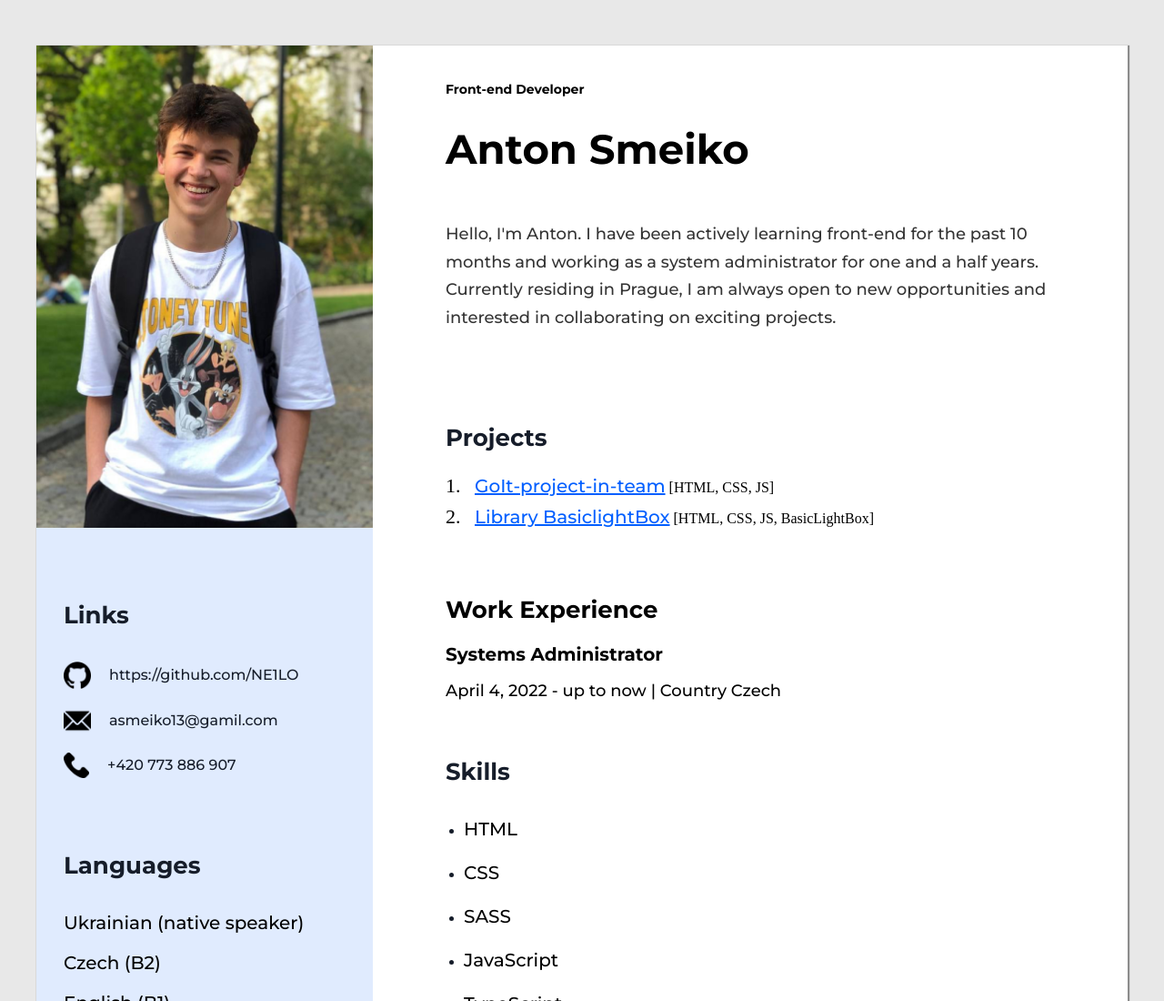
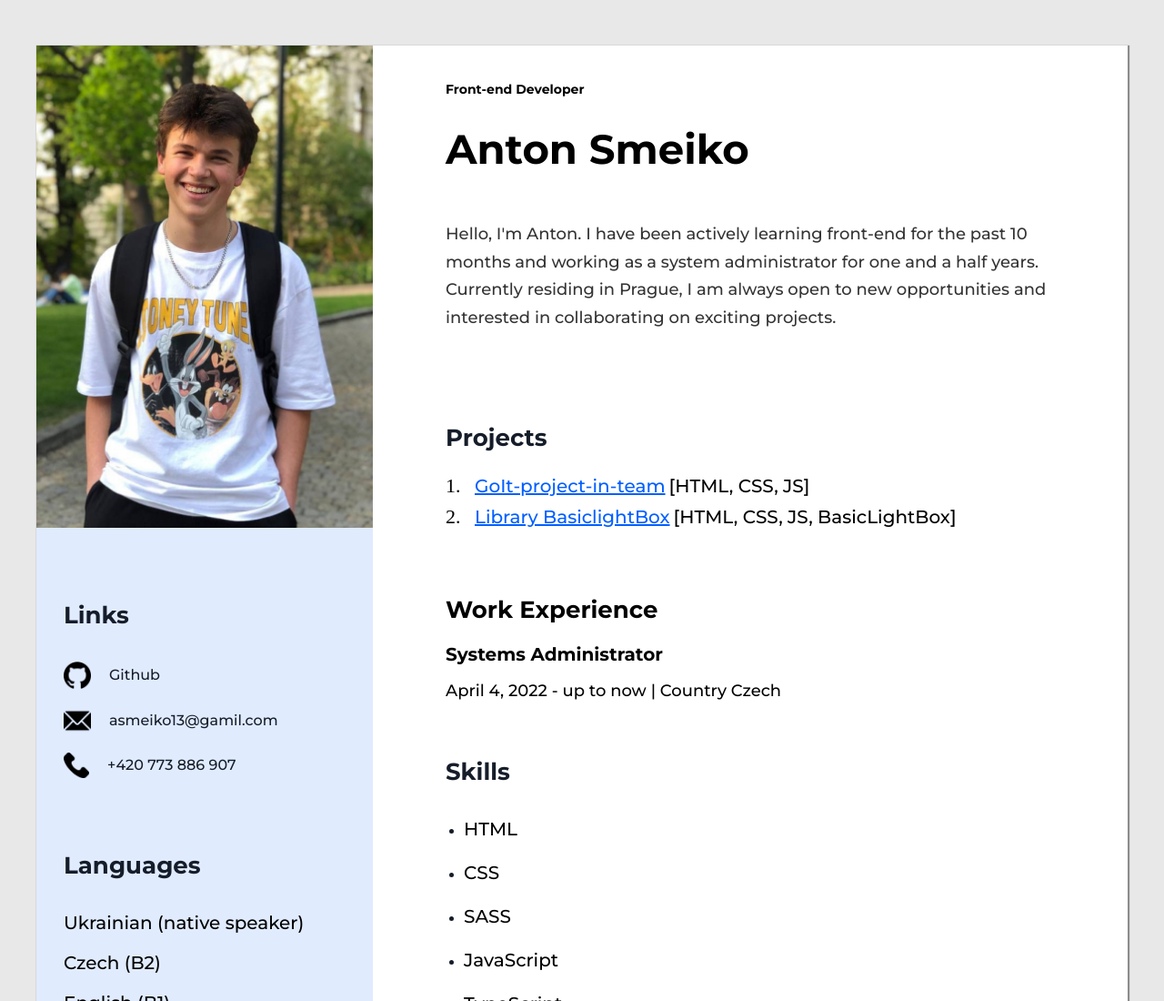
Before and after one commit to NE1LO/resume, a plain HTML site: page index.html in a window 1280 px wide. Shown: the top 1100 px of the page at 91% size. Drawn offline with Linux system fonts and the light colour scheme.

Commit message:
Update index.html

```diff
--- a/index.html
+++ b/index.html
@@ -40,7 +40,7 @@
                   target="_blank"
                   >GoIt-project-in-team</a
                 >
-                [HTML, CSS, JS]
+                <span class="pharagraph">[HTML, CSS, JS]</span>
               </li>
               <li class="projects__list-item">
                 <a
@@ -49,7 +49,7 @@
                   target="_blank"
                   >Library BasiclightBox</a
                 >
-                [HTML, CSS, JS, BasicLightBox]
+                <span class="pharagraph">[HTML, CSS, JS, BasicLightBox]</span>
               </li>
             </ol>
           </section>
@@ -112,7 +112,7 @@
                   class="contacts__git-hub-link"
                   href="https://github.com/NE1LO"
                   target="_blank"
-                  >https://github.com/NE1LO</a
+                  >Github</a
                 >
               </li>
 
```
